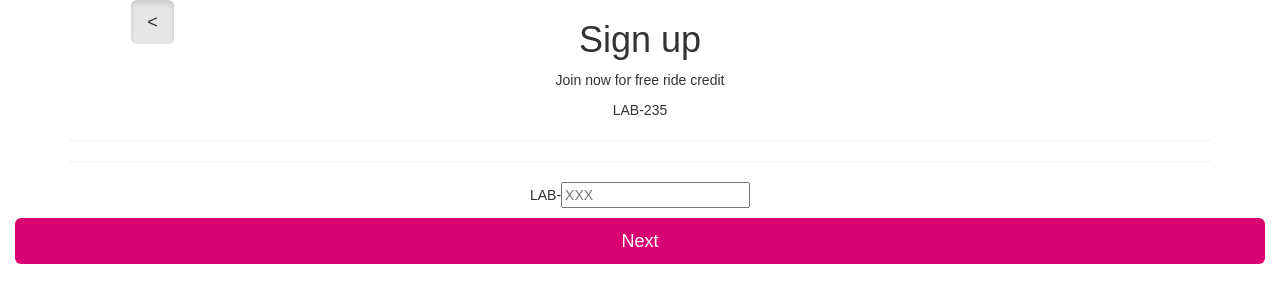
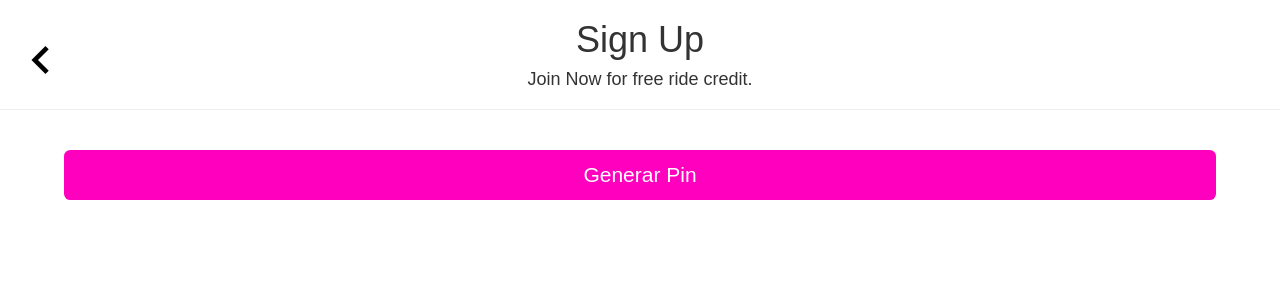
Before and after one commit to haidyduenas/Lyft-app-react, a React (Create React App) app: page /code in a window 1280 px wide. Shown: the top 302 px of the page. Built offline with nearby package versions, Linux system fonts and the light colour scheme.

Commit message:
habilitar codigo

```diff
--- /dev/null
+++ b/src/Code.css
@@ -0,0 +1,38 @@
+.btnVolver {
+    position: absolute;
+    top: 4%;
+    left: 1%;
+}
+
+.btnVolver a {
+    color: black;
+}
+
+.btnVolver a:hover {
+    font-size: 0.8em;
+}
+
+.volver{
+    font-size: 4em;
+}
+
+.btnSiguiente{
+    background-color: #FF00BF;
+    color: white;
+    border: none;
+    width: 90%;
+    height: 50px;
+    border-radius: 0.3em;
+    text-align: center;
+    margin: 0 auto;
+    font-size: 1.5em;
+    margin-top: 20px;
+}
+
+.btn[disabled], fieldset[disabled] .btn {
+    cursor: not-allowed;
+    box-shadow: none;
+    opacity: .65;
+    background-color: rgba(255, 0, 191, 0.53);
+    color: white;
+}
--- a/src/Code.js
+++ b/src/Code.js
@@ -2,62 +2,114 @@ import React, {Component} from 'react';
 import {
 	NavLink
 } from 'react-router-dom';
-import './App.css';
+import './Code.css';
 
+class Code extends Component{
+  constructor(props){
+    super(props);
+    this.cantidad = 3;
+    this.tope = 10;
+    this.valorInput = undefined;
+    this.pinUsuario = undefined;
+    this.pinCreado = [];
+    this.t = undefined;
+    this.state = {
+      pin : [],
+      validar : false
+      //mostrar: false
+    }
+  }
+  generarPin(array){
+    let valores = Math.floor(Math.random() * this.tope);
+    if (!array.some(function (e) {
+            return e === valores
+        })) {
+        array.push(valores);
+    }
+  }
+  crearPin(){
+    while (this.pinCreado.length < this.cantidad && this.cantidad < this.tope) {
+      this.generarPin(this.pinCreado);
+    }
+    this.setState({
+      pin : this.pinCreado
+    })
+  }
+  mostrarTodo(e){
+    this.setState({
+      mostrar: true
+    });
+    this.crearPin();
+  }
+  inputCambio(e){
+    let pinIngresado = this.state.pin.toString().replace(/,/g, "");
+    if(e.target.value === pinIngresado){
+      this.setState({
+        validar : true
+      });
+    } else {
+      this.setState({
+        validar : false
+      });
+    }
+  }
+  validarPin(input){
+    this.pinUsuario = input;
+  }
+  render(){
+    return(
+      <div className="text-center">
+      <header>
+        <div className="btnVolver">
+         <NavLink to="/signup">
+                <i className="material-icons volver">keyboard_arrow_left</i>
+          </NavLink>
+        </div>
+        <h1 className="text-center">Sign Up</h1>
+        <h4 className="text-center">Join Now for free ride credit.</h4>
+        <hr/>
+      </header>
+      {this.state.mostrar &&
+      <div>
+        <div>
+          <h4 >Tu código Lyft es:</h4>
+          <h5><strong>LAB-{this.state.pin}</strong></h5>
+        </div>
+        <form onSubmit={(e) => {
+          e.preventDefault();
+          this.validarPin(this.valorInput);
+        }}>
+          <strong>LAB-</strong>
+          <input type="number"
+                 value={this.valorInput}
+                 onChange={(e) => {this.inputCambio(e)}}/>
+        {
 
-const geraNumeroAleatorio = () => {
-  var numero_aleatorio = Math.random();
+            this.state.validar ?
+            <NavLink
+                  to = "/signup-form"
+                 className="btn btn-lg btnSiguiente "
+                 >
+                 Next
+              </NavLink>
+                :
+            <button
+                 className="btn btn-lg btnSiguiente disabled"
+                 >
+                 Next
+          </button>
 
-  numero_aleatorio = Math.floor((Math.random()*333)+111);
-  alert(numero_aleatorio);
-}
-
-const Code = () => {
-   return (
-         <div>
-            <div className="container-fluid">
-                <div className="container">
-                    <div className="row">
-                        <div className="col-md-2 col-sm-2 col-xs-2">
-                            <div className="back-page1 text-center">
-                                <NavLink className="btn btn-default btn-lg active init" to="/signup">&lt;</NavLink >
-                            </div>
-                        </div>
-                        <div className="col-md-8 col-sm-8 col-xs-8">
-                            <div className="title-signup text-center">
-                                <h1>Sign up</h1>
-                                <p>Join now for free ride credit</p>
-                            </div>
-                        </div>
-                    </div>
-                </div>
-            </div>
-		<section className = "codigo">
-            <div className="container">
-                <div className="row">
-                    <div className="col-md-12 col-sm-12 col-xs-12 text-center">
-                        <span>LAB-235</span>
-                        <span id="imprimir-codigo">{geraNumeroAleatorio}</span><hr/><hr/>
-                    </div>
-                </div>
-            </div>
-
-            <div className="container">
-                <div className="row">
-                    <div className="col-md-12 col-sm-12 col-xs-12 text-center">
-                         <p><span className="lab">LAB-</span>
-                            <input id="codigo-input" type="number" placeholder="XXX" readOnly/>
-                         </p>
-                     </div>
-                 </div>
-            </div>
-            <div className="col-xs-12 col-sm-12 text-center">
-                <NavLink to={"/signup-form"}className="btn btn-lyft btn-lg btn-block">
-					 Next
-				</NavLink>
-            </div>
-	  	</section>
-    </div>
+        }
+        </form>
+      </div>
+      }
+      {!this.state.mostrar &&
+        <div>
+          <button className="btnSiguiente" onClick={(e) => {this.mostrarTodo(e)}}>Generar Pin</button>
+        </div>
+      }
+      </div>
     );
+  }
 }
     export default Code;
```
